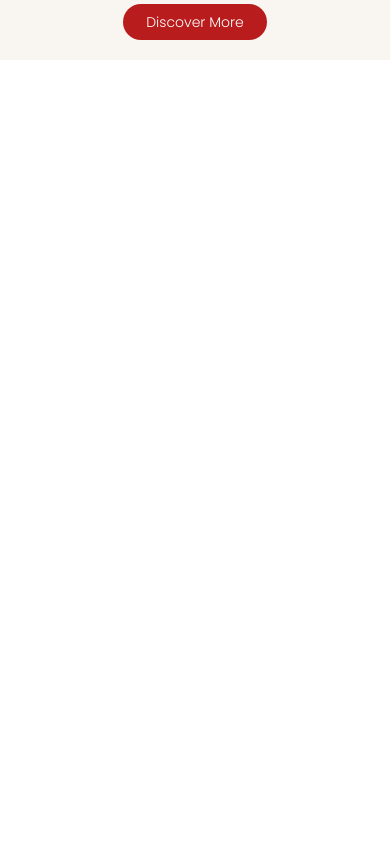
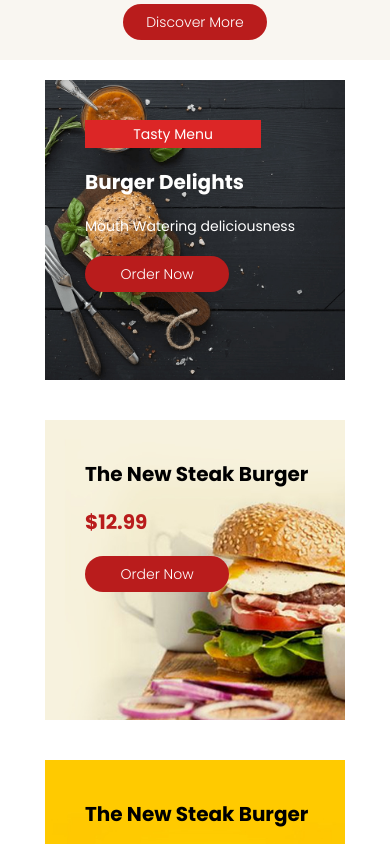
Before and after one commit to YousufMohammadi/restaurant-website, a React (Vite) app: page / in a window 390 px wide. Shown: the part 5840-6684 px from the top of the page. Before the commit the page ends 5900 px from the top, so only its background shows below. Built offline with nearby package versions, Linux system fonts and the light colour scheme.

Commit message:
suggestion componets responsived

```diff
--- a/src/Components/Suggestion.jsx
+++ b/src/Components/Suggestion.jsx
@@ -6,11 +6,11 @@ import suggest3 from '../assets/suggest3.jpg';
 
 function Suggestion() {
   return (
-    <section className="flex w-full items-center justify-around py-5">
-      <div className="flex w-2/3 flex-col items-center justify-center">
+    <section className="flex-start flex w-full flex-col items-center gap-10 py-5 lg:flex-row lg:items-start lg:justify-center lg:gap-0">
+      <div className="flex flex-col items-center justify-center lg:w-2/3">
         <SuggestionCard image={suggest1} />
       </div>
-      <div className="flex flex-col justify-center gap-10">
+      <div className="flex flex-col justify-center gap-10 lg:w-[350px] lg:gap-2">
         <SuggestionCardSmall image={suggest2} />
         <SuggestionCardSmall image={suggest3} />
       </div>
--- a/src/Components/SuggestionCard.jsx
+++ b/src/Components/SuggestionCard.jsx
@@ -2,21 +2,21 @@ import PropTypes from 'prop-types';
 
 function SuggestionCard({ image }) {
   return (
-    <div className="relative h-full w-full">
+    <div className="relative h-[300px] w-[300px] md:h-[500px] md:w-[500px] lg:h-fit lg:w-11/12">
       <img src={image} alt="suggest" className="h-full w-full" />
-      <div className="absolute right-10 top-44 z-10 flex w-1/3 flex-col justify-center gap-7">
-        <h3 className="w-40 bg-red-600 px-4 py-2 text-center font-poppins font-medium capitalize text-white">
+      <div className="absolute left-10 top-10 z-10 flex flex-col justify-center gap-5">
+        <h3 className="w-44 bg-red-600 py-1 text-center font-poppins text-sm font-normal capitalize text-white md:py-2 md:text-base md:font-medium">
           tasty menu
         </h3>
-        <h1 className="w-2/3 font-poppins text-6xl font-bold capitalize leading-snug text-white">
+        <h1 className="w-full font-poppins text-xl font-bold capitalize text-white md:w-3/5 md:text-2xl lg:text-5xl">
           Burger Delights
         </h1>
-        <h3 className="w-2/3 font-poppins text-xl font-medium capitalize text-white">
+        <h3 className="w-full font-poppins text-sm text-white md:w-full md:text-start md:text-base">
           Mouth Watering deliciousness
         </h3>
         <a
           href="#"
-          className="w-44 rounded-full bg-red-700 px-5 py-4 text-center font-poppins font-normal capitalize text-white hover:bg-red-600"
+          className="w-36 rounded-full bg-red-700 px-3 py-2 text-center font-poppins text-sm font-light capitalize text-white hover:bg-red-600 lg:w-60 lg:px-5 lg:py-4 lg:text-xl lg:font-normal"
         >
           order now
         </a>
--- a/src/Components/SuggestionCardSmall.jsx
+++ b/src/Components/SuggestionCardSmall.jsx
@@ -2,10 +2,10 @@ import PropTypes from 'prop-types';
 
 function SuggestionCardSmall({ image }) {
   return (
-    <div className="relative h-full w-full">
+    <div className="relative h-[300px] w-[300px] md:h-[500px] md:w-[500px] lg:h-[350px] lg:w-[350px]">
       <img src={image} alt="suggest" className="h-full w-full" />
-      <div className="absolute left-10 top-10 z-10 flex w-1/3 flex-col justify-center gap-7">
-        <h3 className="text-dark w-60 font-poppins text-3xl font-bold capitalize">
+      <div className="absolute left-10 top-10 z-10 flex flex-col justify-center gap-5">
+        <h3 className="w-full font-poppins text-xl font-bold capitalize md:w-4/5 md:text-2xl lg:text-4xl">
           The New Steak Burger
         </h3>
         <span className="font-poppins text-xl font-bold text-red-700">
@@ -13,7 +13,7 @@ function SuggestionCardSmall({ image }) {
         </span>
         <a
           href="#"
-          className="w-44 rounded-full bg-red-700 px-5 py-4 text-center font-poppins font-normal capitalize text-white hover:bg-red-600"
+          className="w-36 rounded-full bg-red-700 px-3 py-2 text-center font-poppins text-sm font-light capitalize text-white hover:bg-red-600 lg:w-60 lg:px-5 lg:py-4 lg:text-xl lg:font-normal"
         >
           order now
         </a>
--- a/src/Pages/Home.jsx
+++ b/src/Pages/Home.jsx
@@ -19,8 +19,8 @@ function Home() {
       <Category />
       <TastyMenu />
       <DailyDeal />
-      {/* <Suggestion />
-      <MenuComponent />
+      <Suggestion />
+      {/* <MenuComponent />
       <ApplicationDownload />
       <Blog />
       <Booking />
```
